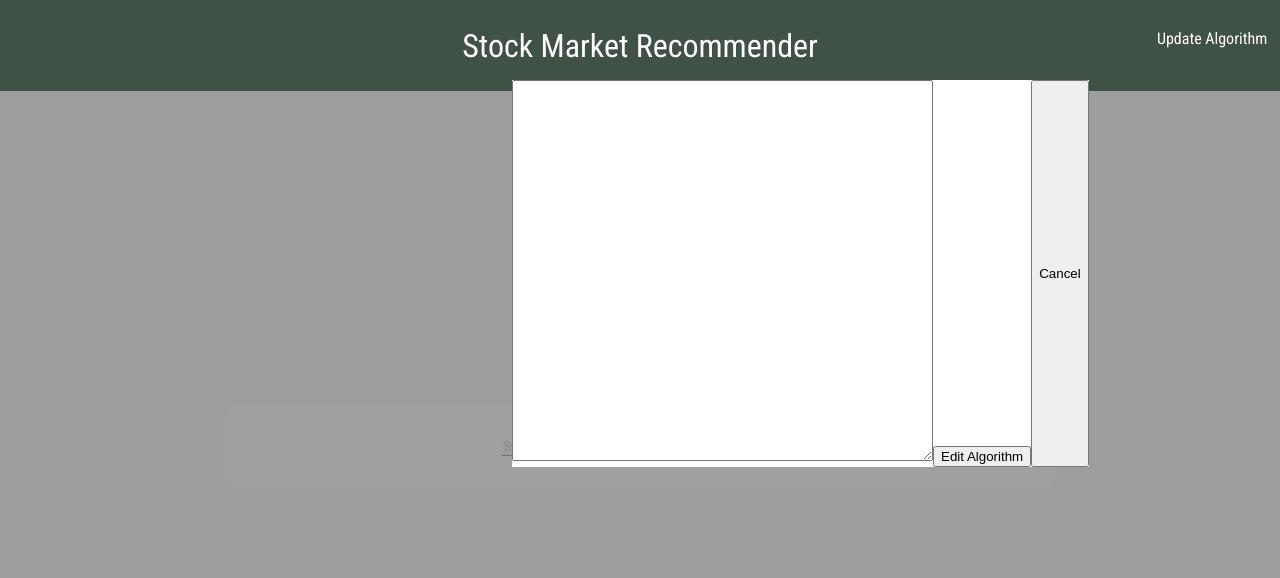
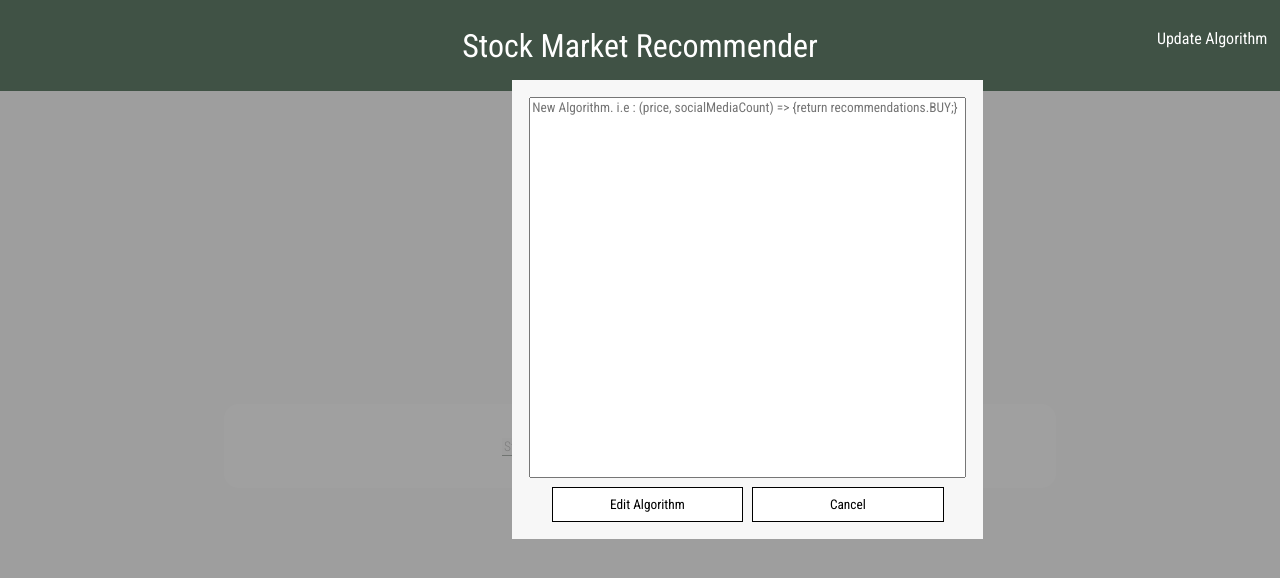
Before and after one commit to Mitchpain/stockMarket, a React app in the folder Frontend/: page / in a window 1280 px wide. Both pictures are taken after a click on the element "Update Algorithm". Shown: the top 578 px of the page. Built offline with nearby package versions, Linux system fonts and the light colour scheme.

Commit message:
Change algorithm updater style

```diff
--- a/Frontend/src/components/AlgorithmUpdater.jsx
+++ b/Frontend/src/components/AlgorithmUpdater.jsx
@@ -5,21 +5,19 @@ function AlgorithmUpdater(props) {
     const [newAlgorithm, setNewAlgorithm] = React.useState("");
     return (
         <div id="AlgorithmUpdater">
-            <form onSubmit={
-                (e)=>{e.preventDefault();
-                props.setNewAlgorithm(newAlgorithm);
+            <textarea data-testid="textAreaEditAlgorithm"
+            placeholder="New Algorithm. i.e : (price, socialMediaCount) => {return recommendations.BUY;}"
+            rows="25" cols="50"
+            onChange={
+                (e)=>{setNewAlgorithm(e.target.value)}
+            } />
+            <button data-testid="buttonEditAlgorithm"
+            onClick={()=>
+                {props.setNewAlgorithm(newAlgorithm);
                 props.setAlgorithmHasChanged(true);
-                props.setAlgorithmUpdaterIsDisplayed(false);
-            }}>
-                <textarea data-testid="textAreaEditAlgorithm"
-                rows="25" cols="50"
-                onChange={
-                    (e)=>{setNewAlgorithm(e.target.value)}
-                } />
-                <button data-testid="buttonEditAlgorithm">
+                props.setAlgorithmUpdaterIsDisplayed(false);}}>
                     Edit Algorithm
-                </button>
-            </form>
+            </button>
             <button data-testid="buttonCancelEditAlgorithm"
              onClick={()=>
              {props.setAlgorithmUpdaterIsDisplayed(false)}}>
--- a/Frontend/src/components/styles/AlgorithmUpdater.scss
+++ b/Frontend/src/components/styles/AlgorithmUpdater.scss
@@ -1,10 +1,34 @@
+@import "../../common.scss";
 #AlgorithmUpdater{
     position: fixed;
     left: 40%;
     top: 10%;
-    background-color: white;
+    background-color: $color-background;
     z-index: 15;
     display: flex;
+    flex-wrap: wrap;
+    justify-content: center;
+    padding:1%;
+    textarea{
+        resize: none;
+        font-family: $font-main !important;
+        margin:1%;
+        width:100%;
+        order:1;
+    }
+    button{
+        width:43%;
+        font-family: $font-main !important;
+        order:2;
+        margin:1%;
+        background-color: $color-main;
+        border: 1px solid;
+        padding:2%;
+    }
+    button:hover{
+        background-color: $color-background;
+        cursor: pointer;
+    }
 }
 
 #shadow{
```
